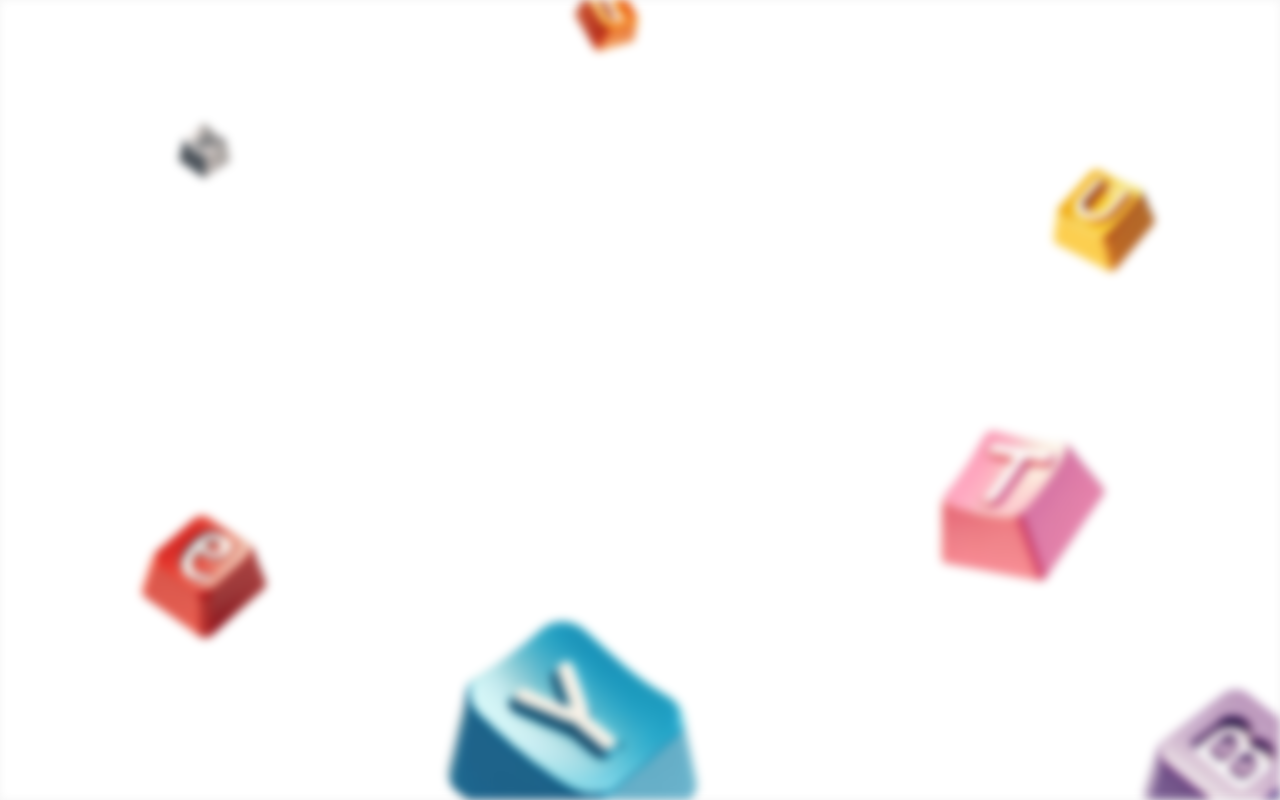
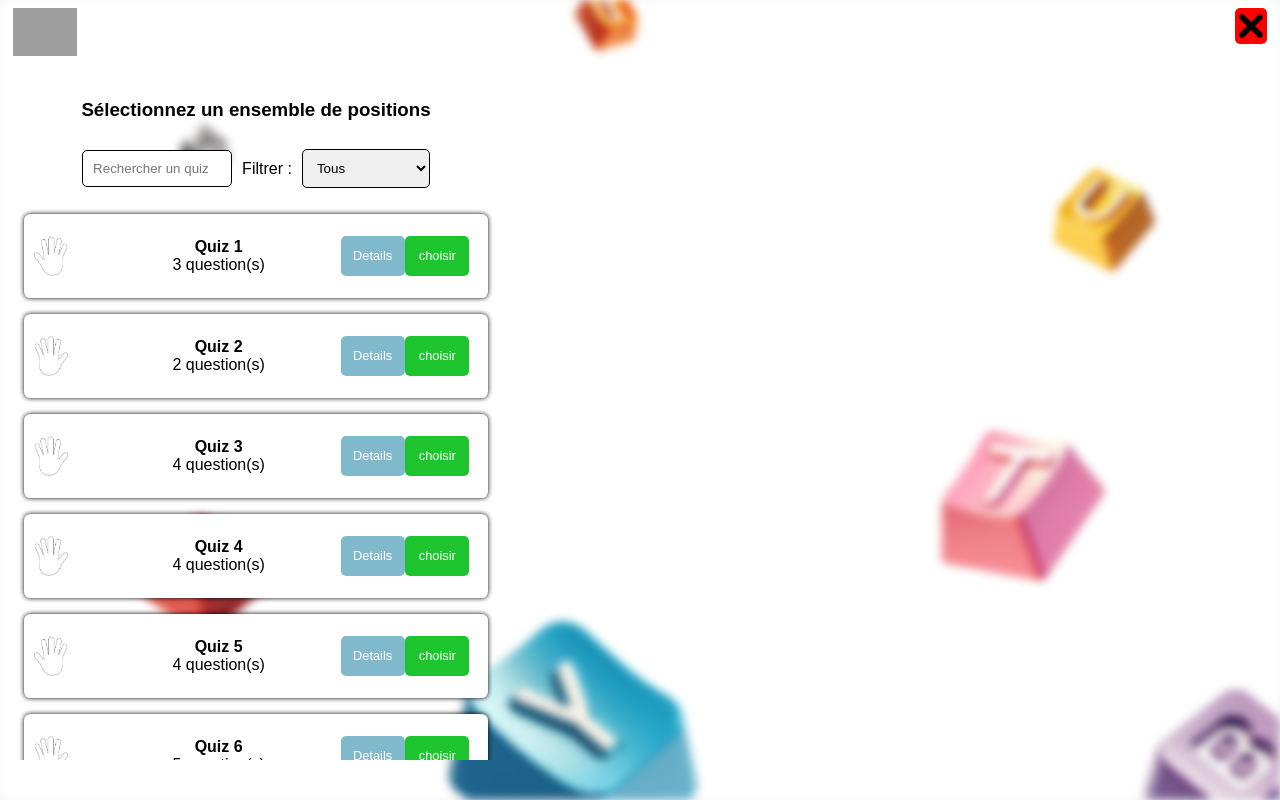
Before and after one commit to mathis-magnin/fingerfit, an Angular app in the folder front-end/: page /statistics in a window 1280 px wide. Before the commit this address led to /. Built offline with nearby package versions, Linux system fonts and the light colour scheme; grey boxes are pictures that could not be loaded.

Commit message:
feat: ajout de la page statistics #27

```diff
--- a/front-end/src/app/app-routing.module.ts
+++ b/front-end/src/app/app-routing.module.ts
@@ -5,6 +5,7 @@ import { GameComponent } from './pages/game/game.component';
 import { CongratsComponent } from './pages/congrats/congrats.component';
 import { OptionsComponent } from './pages/options/options.component';
 import { ProfilesComponent } from './pages/profiles/profiles.component';
+import { StatisticsComponent } from './pages/statistics/statistics.component';
 
 
 const routes: Routes = [
@@ -13,7 +14,8 @@ const routes: Routes = [
   { path: 'game', component: GameComponent },
   { path: 'congrats', component: CongratsComponent },
   { path: 'options', component: OptionsComponent },
-  { path: 'profiles', component: ProfilesComponent}
+  { path: 'profiles', component: ProfilesComponent},
+  { path: 'statistics', component: StatisticsComponent}
 
 ];
 
--- a/front-end/src/app/app.module.ts
+++ b/front-end/src/app/app.module.ts
@@ -7,6 +7,7 @@ import { HomeComponent } from './pages/home/home.component';
 import { GameComponent } from './pages/game/game.component';
 import { CongratsComponent } from './pages/congrats/congrats.component';
 import { OptionsComponent } from './pages/options/options.component';
+import { StatisticsComponent } from './pages/statistics/statistics.component';
 import { HandComponent } from './components/hand/hand.component';
 import { KeyComponent } from './components/key/key.component'
 import { KeyboardComponent } from './components/keyboard/keyboard.component';
@@ -35,6 +36,7 @@ import { LoginComponent } from './components/login/login.component';
     OptionsComponent,
     CongratsComponent,
     ProfilesComponent,
+    StatisticsComponent,
 
     AppComponent,
     ProgressBarComponent,
--- a/front-end/src/app/components/quiz-list/quiz-list.component.scss
+++ b/front-end/src/app/components/quiz-list/quiz-list.component.scss
@@ -4,8 +4,8 @@
     flex-direction: column;
     align-items: center;
     text-align: center;
-    width:40vw;
-    height: 60vh;
+    height: var(--app-quiz-list-height, 60vh);
+    width: var(--app-quiz-list-width, 40vw);
 }
 
 .quiz-list .quizzes{
--- /dev/null
+++ b/front-end/src/app/pages/statistics/statistics.component.html
@@ -0,0 +1,8 @@
+<header>
+    <img src="./assets/main-logo.ico" id="logo" />
+    <app-exit-button/>
+</header>
+
+<main>
+    <app-quiz-list class="stats-quiz-list"/>
+</main>
--- /dev/null
+++ b/front-end/src/app/pages/statistics/statistics.component.scss
@@ -0,0 +1,21 @@
+#logo {
+    position: fixed;
+    top: 1vh;
+    left: 1vw;
+    width: 5vw;
+}
+
+header app-exit-button {
+    position: fixed;
+    top: 1vh;
+    right: 1vw;
+}
+
+main {
+    margin-top: 10vh;
+}
+
+:host {
+    --app-quiz-list-height: 85vh;
+    --app-quiz-list-width: 40vw;
+}
```
Also changed, not shown: front-end/src/app/pages/statistics/statistics.component.ts (added, +11 -0 lines).
